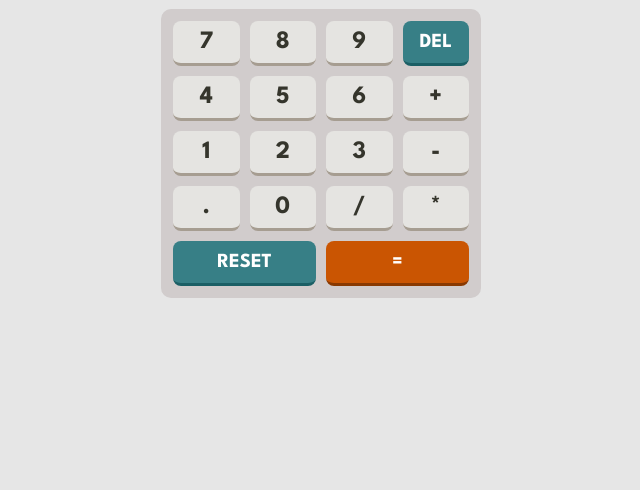
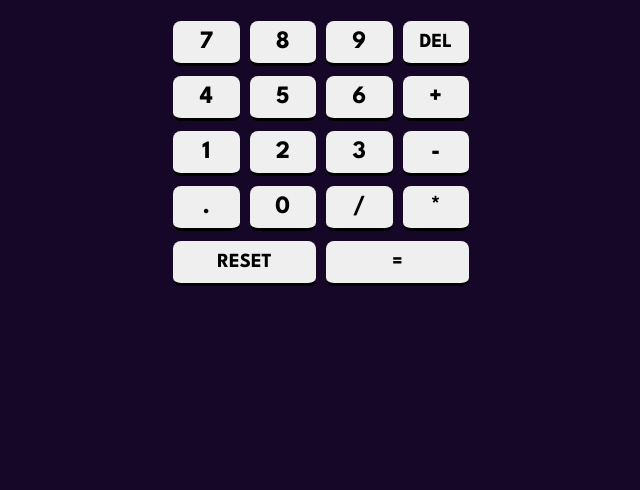
Before and after one commit to GentleMizt/FrontEnd-Calculator, a plain HTML site: page index.html in a window 1280 px wide. Shown: the part 310-800 px from the top of the page, without its empty margins (319-959 px from the left). Drawn offline with Linux system fonts and the light colour scheme.

Commit message:
theme2-styling

```diff
--- a/css/theme3.css
+++ b/css/theme3.css
@@ -0,0 +1,3 @@
+body{
+    background:   hsl(268, 75%, 9%);
+}
--- a/index.html
+++ b/index.html
@@ -7,7 +7,7 @@
     <title>FE Calculator</title>
     <link rel="stylesheet" href="./css/style.css">
     <link rel="icon" href="./images/favicon-32x32.png">
-    <link id="themes" rel="stylesheet" href="./css/theme2.css">
+    <link id="themes" rel="stylesheet" href="./css/theme3.css">
 </head>
 <body>
     <main>
```
